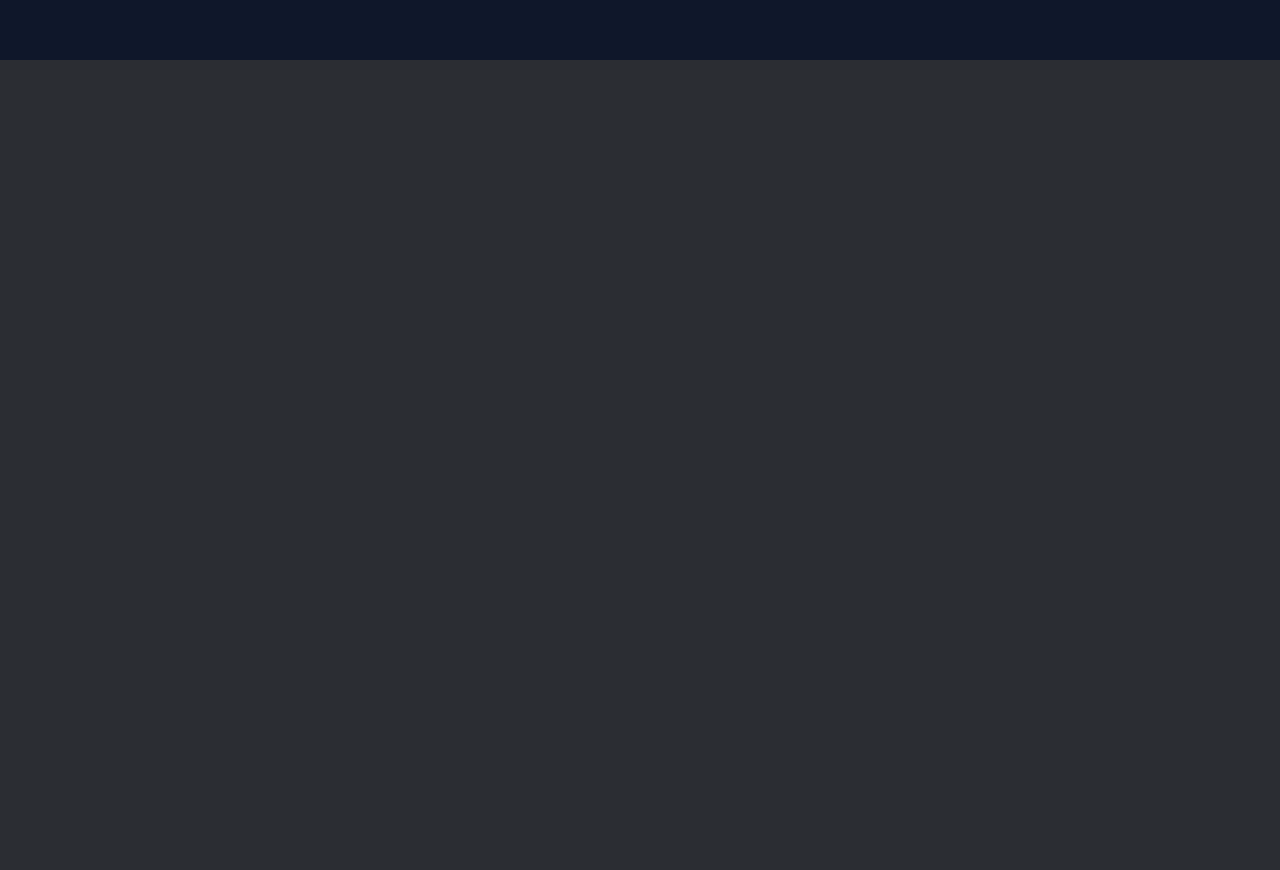
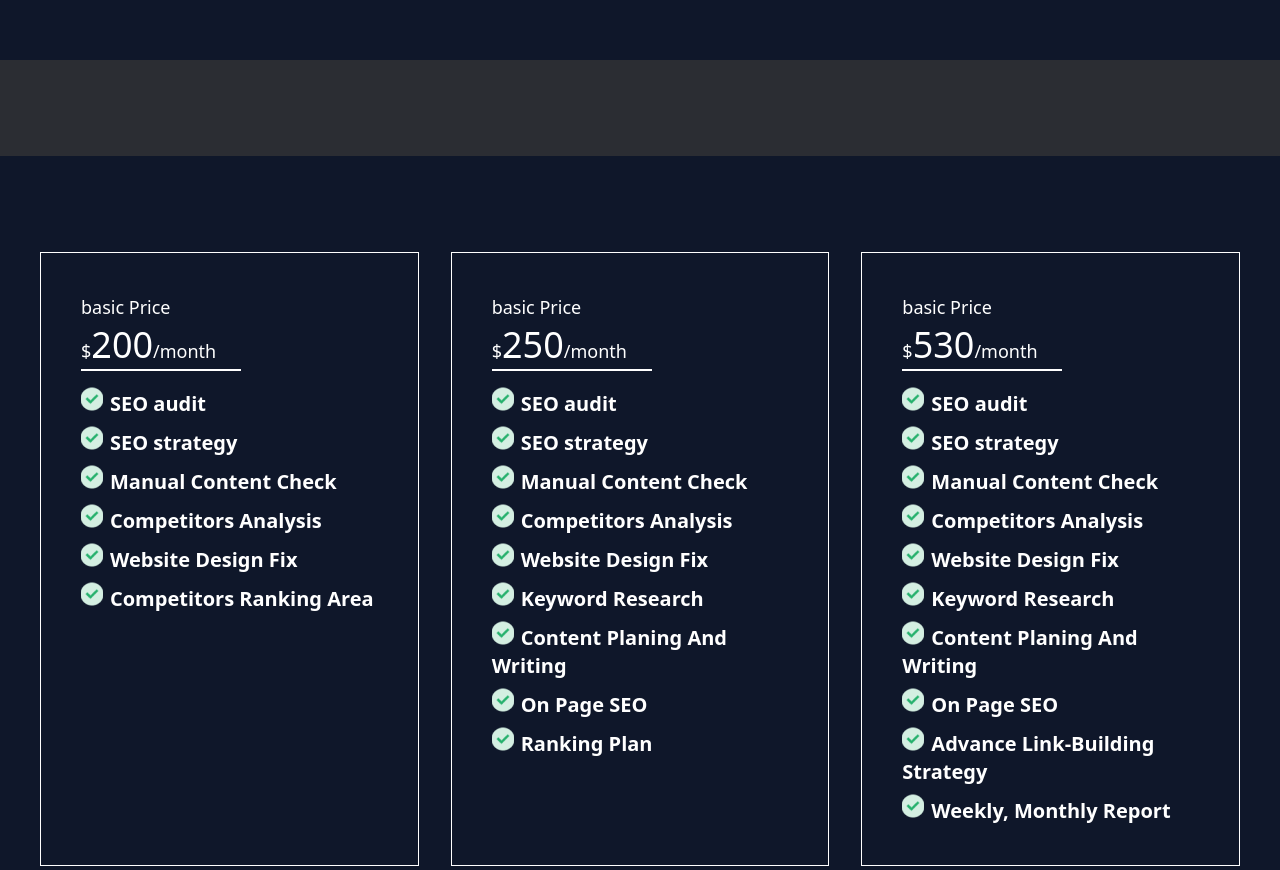
Before and after one commit to shakilprogrammer5401/SEOPro-Website-Practice-Purpos1e-, a website built with Vite: page index.html in a window 1280 px wide. Shown: the part 3528-4398 px from the top of the page. Before the commit the page ends 3684 px from the top, so only its background shows below. Built offline with nearby package versions, Linux system fonts and the light colour scheme.

Commit message:
package-section

```diff
--- a/index.html
+++ b/index.html
@@ -192,8 +192,82 @@
 
 
 
+<section class="package mb-40 bg-[#0F172A] py-24 px-10"  >
+ <div class="text-white grid grid-cols-1 md:grid-cols-3 gap-8">
+    <div class="border border-white p-10">
+        <div class="space-y-1 mb-4">
+
+            <p class="text-lg ">basic Price</p>
+            <h4 class="text-2xl sm:3xl md:text-4xl"> <span class="text-lg">$</span>200<span class="text-lg">/month</span></h4>
+            <div class="hr w-40 h[1px] border border-white"></div>
+        </div>
+
+        <div>
+            <ul class=" list-image-[url(/Img/check-circle.webp)] text-white text-xl font-semibold list-inside space-y-2">
+                <li >SEO audit</li>
+                <li>SEO strategy</li>
+                <li>Manual Content Check</li>
+                <li>Competitors Analysis</li>
+                <li>Website Design Fix</li>
+                <li>Competitors Ranking Area</li>
+            </ul>
+        </div>
+    </div>
 
 
+
+    <div class="border border-white  p-10">
+        <div class="space-y-1 mb-4">
+
+            <p class="text-lg ">basic Price</p>
+            <h4 class="text-2xl sm:3xl md:text-4xl"> <span class="text-lg">$</span>250<span class="text-lg">/month</span></h4>
+            <div class="hr w-40 h[1px] border border-white"></div>
+        </div>
+
+        <div>
+            <ul class="list-image-[url(/Img/check-circle.webp)]  text-white text-xl font-semibold list-inside space-y-2">
+                <li>SEO audit</li>
+                <li>SEO strategy</li>
+                <li>Manual Content Check</li>
+                <li>Competitors Analysis</li>
+                <li>Website Design Fix</li>
+                <li>Keyword Research</li>
+                <li>Content Planing And Writing</li>
+                <li>On Page SEO</li>
+                <li>Ranking Plan</li>
+            </ul>
+        </div>
+    </div>
+
+
+
+
+    <div class="border border-white  p-10">
+        <div class="space-y-1 mb-4">
+
+            <p class="text-lg ">basic Price</p>
+            <h4 class="text-2xl sm:3xl md:text-4xl"> <span class="text-lg">$</span>530<span class="text-lg">/month</span></h4>
+            <div class="hr w-40 h[1px] border border-white"></div>
+        </div>
+
+        <div>
+
+            <ul class="list-image-[url(/Img/check-circle.webp)]  text-white text-xl font-semibold list-inside space-y-2">
+                <li>SEO audit</li>
+                <li>SEO strategy</li>
+                <li>Manual Content Check</li>
+                <li>Competitors Analysis</li>
+                <li>Website Design Fix</li>
+                <li>Keyword Research</li>
+                <li>Content Planing And Writing</li>
+                <li>On Page SEO</li>
+                <li>Advance Link-Building Strategy</li>
+                <li>Weekly, Monthly Report</li>
+            </ul>
+        </div>
+    </div>
+ </div>
+</section>
 
 
 
```
Also changed, not shown: Img/check-circle.webp (added), 1 other file.
